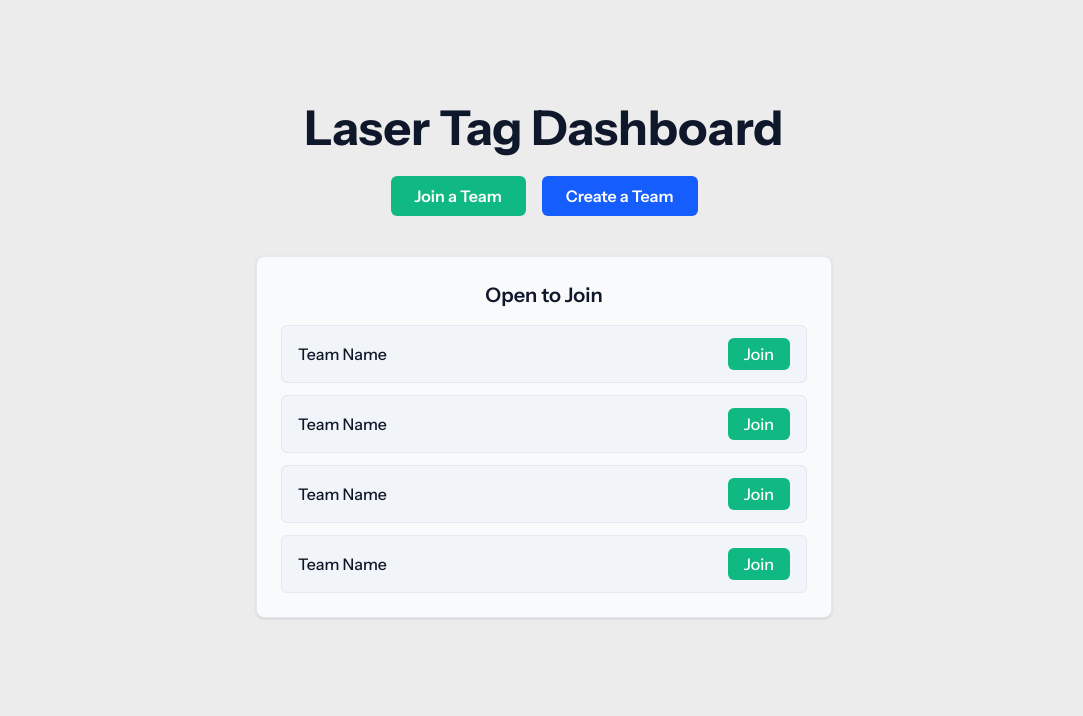
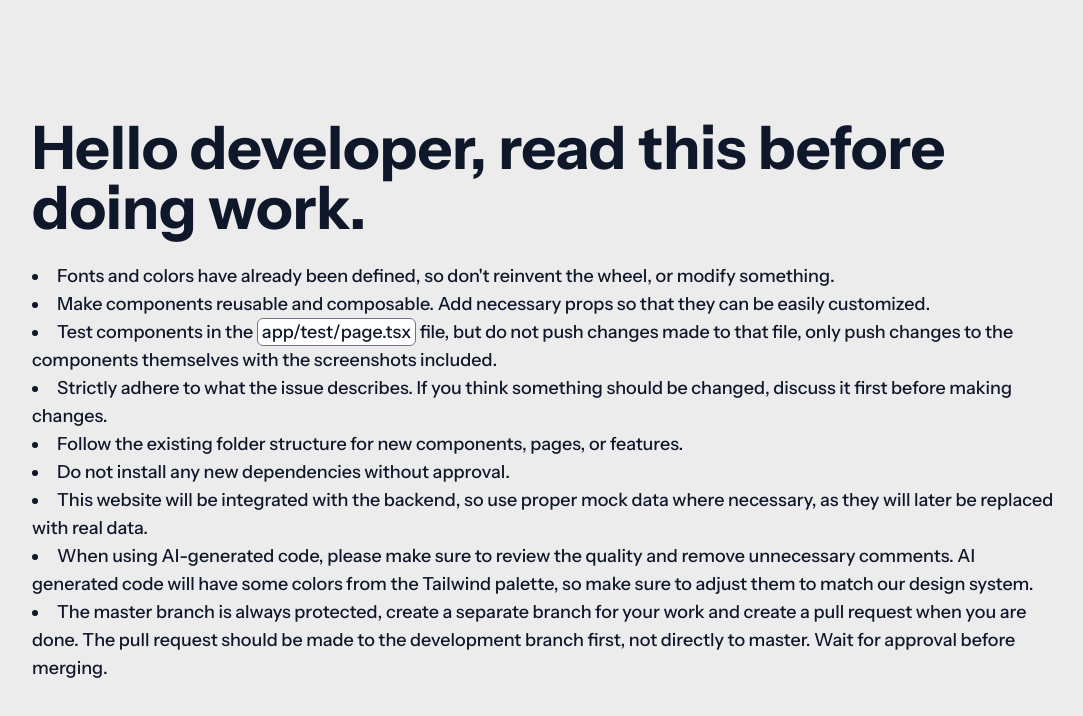
Before and after one commit to ComputerSocietyVITC/lasertag-frontend, a Next.js app: page / in a window 1280 px wide. Shown: the top 716 px of the page, without its empty margins (96-1179 px from the left). Built offline with nearby package versions, Linux system fonts and the light colour scheme.

Commit message:
Added /dashboard route and homepage link

```diff
--- /dev/null
+++ b/app/dashboard/page.tsx
@@ -0,0 +1,56 @@
+"use client";
+
+import React from "react";
+
+export default function DashboardPage() {
+  const teams = [
+    { id: 1, name: "Team Alpha" },
+    { id: 2, name: "Team Beta" },
+    { id: 3, name: "Team Gamma" },
+    { id: 4, name: "Team Delta" },
+  ];
+
+  const handleJoin = (teamId: number, teamName: string) => {
+    console.log(`Joined Team → ID: ${teamId}, Name: ${teamName}`);
+  };
+
+  return (
+    <main className="flex flex-col items-center justify-start min-h-screen bg-[var(--background)] py-26 px-4">
+      <section className="text-center mb-10">
+        <h1 className="text-4xl md:text-5xl font-bold mb-6">
+          Laser Tag Dashboard
+        </h1>
+        <div className="flex flex-wrap justify-center gap-4">
+          <button className="px-6 py-2 rounded-md bg-[var(--positive)] text-white font-semibold hover:opacity-90 transition">
+            Join a Team
+          </button>
+          <button className="px-6 py-2 rounded-md bg-blue-600 text-white font-semibold hover:opacity-90 transition">
+            Create a Team
+          </button>
+        </div>
+      </section>
+
+      <section className="w-full max-w-xl bg-[var(--neutral)] border border-[var(--border)] rounded-lg shadow-sm p-6">
+        <h2 className="text-xl font-semibold mb-4 text-center">
+          Open to Join
+        </h2>
+        <ul className="space-y-3">
+          {teams.map((team) => (
+            <li
+              key={team.id}
+              className="flex items-center justify-between bg-[var(--accent)] px-4 py-3 rounded-md border border-[var(--border)]"
+            >
+              <span className="font-medium">{team.name}</span>
+              <button
+                onClick={() => handleJoin(team.id, team.name)}
+                className="px-4 py-1 bg-[var(--positive)] text-white rounded-md font-medium hover:opacity-90 transition"
+              >
+                Join
+              </button>
+            </li>
+          ))}
+        </ul>
+      </section>
+    </main>
+  );
+}
--- a/app/page.tsx
+++ b/app/page.tsx
@@ -1,56 +1,52 @@
-"use client";
-
-import React from "react";
-
-export default function DashboardPage() {
-  const teams = [
-    { id: 1, name: "Team Name" },
-    { id: 2, name: "Team Name" },
-    { id: 3, name: "Team Name" },
-    { id: 4, name: "Team Name" },
-  ];
-
-  const handleJoin = (teamId: number, teamName: string) => {
-    console.log(`Joined Team → ID: ${teamId}, Name: ${teamName}`);
-  };
-
+export default function Home() {
   return (
-    <main className="flex flex-col items-center justify-start min-h-screen bg-[var(--background)] py-26 px-4">
-      <section className="text-center mb-10">
-        <h1 className="text-4xl md:text-5xl font-bold mb-6">
-          Laser Tag Dashboard
-        </h1>
-        <div className="flex flex-wrap justify-center gap-4">
-          <button className="px-6 py-2 rounded-md bg-[var(--positive)] text-white font-semibold hover:opacity-90 transition">
-            Join a Team
-          </button>
-          <button className="px-6 py-2 rounded-md bg-blue-600 text-white font-semibold hover:opacity-90 transition">
-            Create a Team
-          </button>
-        </div>
-      </section>
-
-      <section className="w-full max-w-xl bg-[var(--neutral)] border border-[var(--border)] rounded-lg shadow-sm p-6">
-        <h2 className="text-xl font-semibold mb-4 text-center">
-          Open to Join
-        </h2>
-        <ul className="space-y-3">
-          {teams.map((team) => (
-            <li
-              key={team.id}
-              className="flex items-center justify-between bg-[var(--accent)] px-4 py-3 rounded-md border border-[var(--border)]"
-            >
-              <span className="font-medium">{team.name}</span>
-              <button
-                onClick={() => handleJoin(team.id, team.name)}
-                className="px-4 py-1 bg-[var(--positive)] text-white rounded-md font-medium hover:opacity-90 transition"
-              >
-                Join
-              </button>
-            </li>
-          ))}
-        </ul>
-      </section>
+    <main className="flex min-h-screen flex-col items-center justify-center max-w-5xl mx-auto">
+      <p className="font-bold text-6xl">
+        Hello developer, read this before doing work.
+      </p>
+      <ul className="mt-6 text-lg font-medium list-disc list-inside">
+        <li>
+          Fonts and colors have already been defined, so don&apos;t reinvent the
+          wheel, or modify something.
+        </li>
+        <li>
+          Make components reusable and composable. Add necessary props so that
+          they can be easily customized.
+        </li>
+        <li>
+          Test components in the{" "}
+          <span className="px-1 py-0.5 border border-gray-500 bg-white rounded-md">
+            app/test/page.tsx
+          </span>{" "}
+          file, but do not push changes made to that file, only push changes to
+          the components themselves with the screenshots included.
+        </li>
+        <li>
+          Strictly adhere to what the issue describes. If you think something
+          should be changed, discuss it first before making changes.
+        </li>
+        <li>
+          Follow the existing folder structure for new components, pages, or
+          features.
+        </li>
+        <li>Do not install any new dependencies without approval.</li>
+        <li>
+          This website will be integrated with the backend, so use proper mock
+          data where necessary, as they will later be replaced with real data.
+        </li>
+        <li>
+          When using AI-generated code, please make sure to review the quality
+          and remove unnecessary comments. AI generated code will have some
+          colors from the Tailwind palette, so make sure to adjust them to match
+          our design system.
+        </li>
+        <li>
+          The master branch is always protected, create a separate branch for
+          your work and create a pull request when you are done. The pull
+          request should be made to the development branch first, not directly
+          to master. Wait for approval before merging.
+        </li>
+      </ul>
     </main>
   );
 }
```
